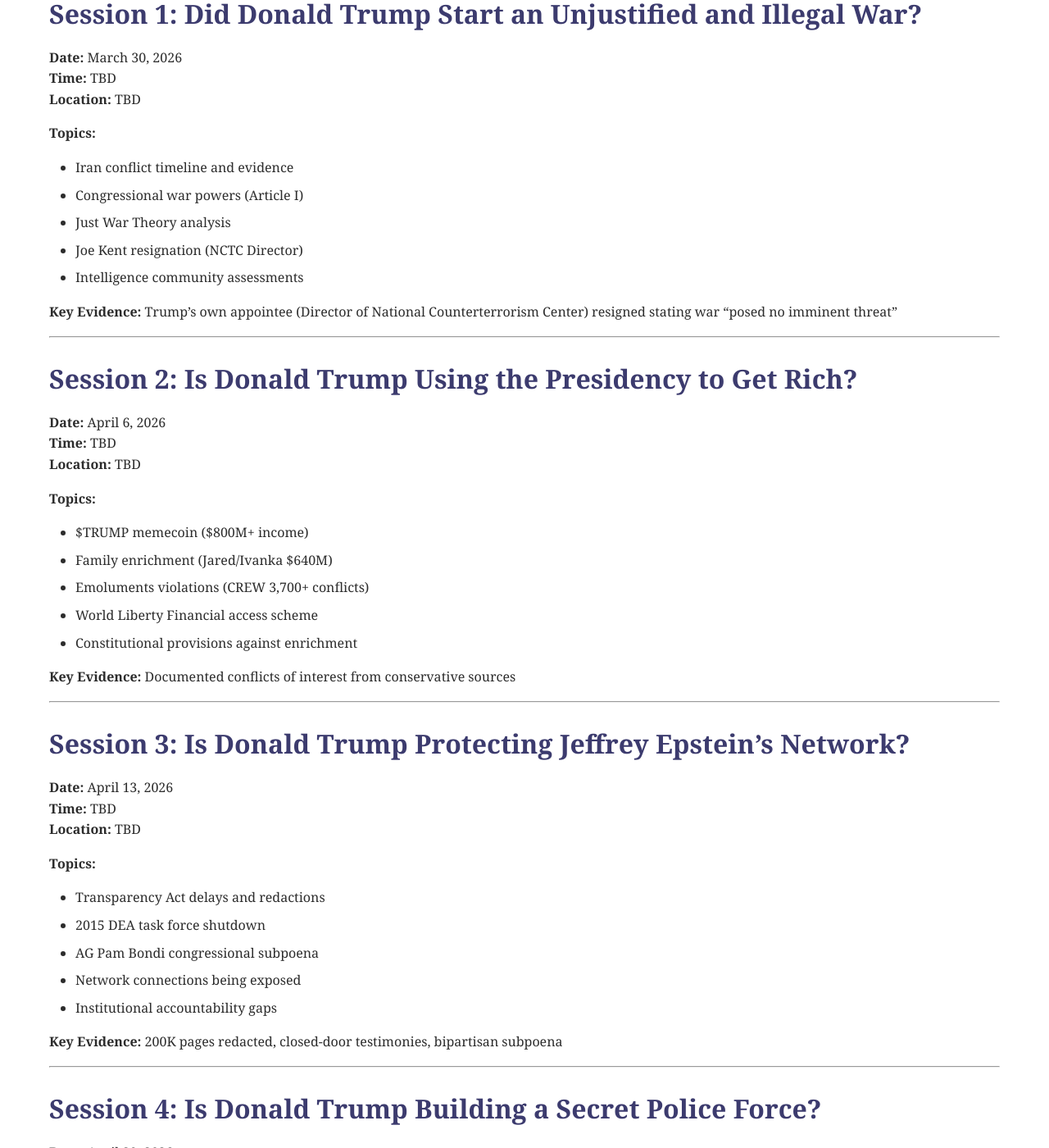
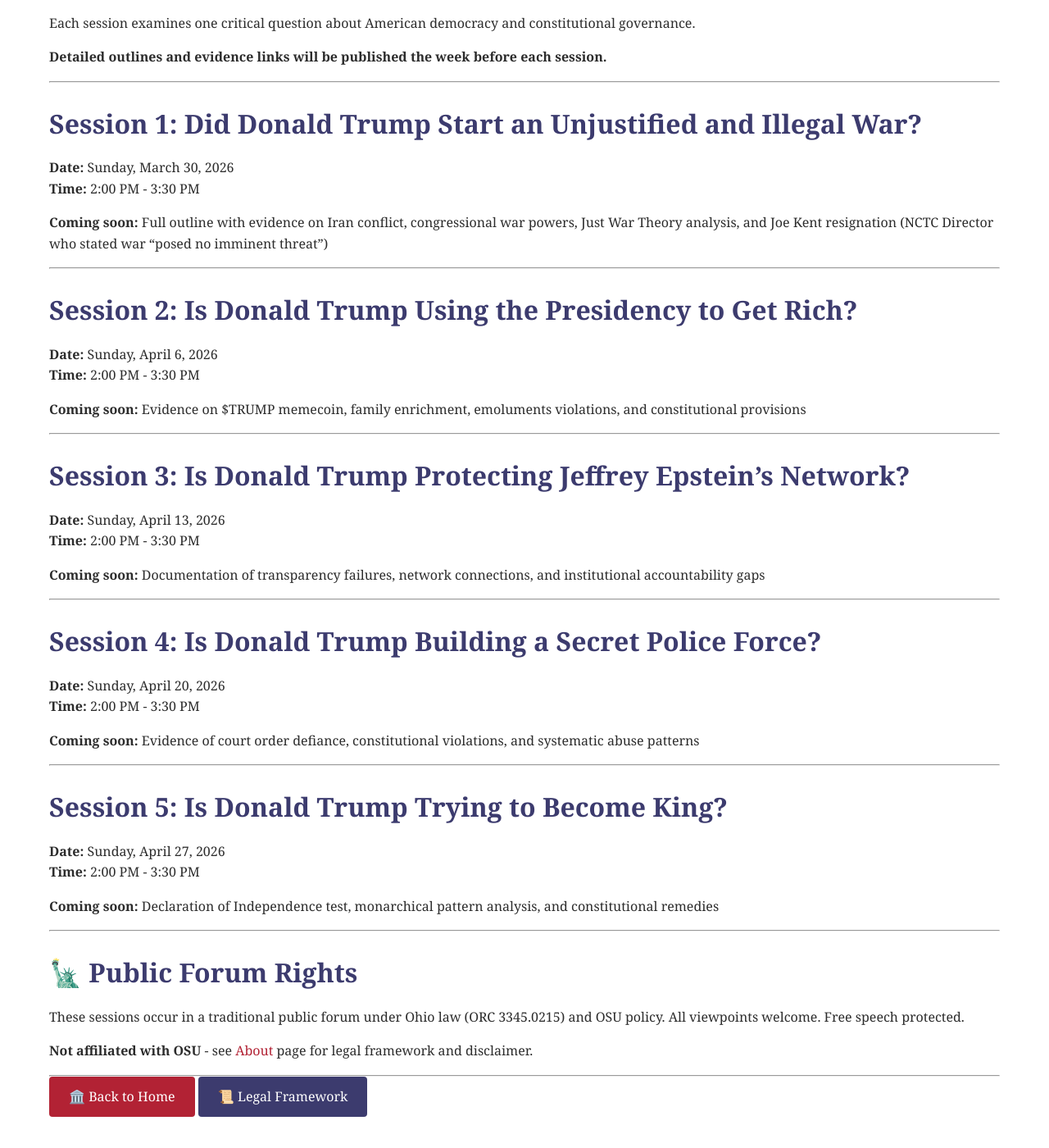
Before and after one commit to beren1hand/citizenstevephd.github.io, a Jekyll site: the page built from sessions.md, in a window 1280 px wide and 1400 px high, scrolled down 525 px. Shown: the whole window at 82% size. Built offline with Jekyll 4.4.1, drawn with Linux system fonts in a browser that asks for light colours; some of the changed text lies outside the part shown.

Commit message:
Phased rollout setup: teaser homepage, Session 1 detail page (unpublished), rollout workflow

```diff
--- a/sessions.md
+++ b/sessions.md
@@ -1,108 +1,74 @@
 ---
 layout: default
-title: Sessions
+title: Oval Hours Schedule
 ---
 
-# 📚 The Five Sessions
+# 📚 Citizen Steve's Oval Hours
 
-## Schedule: Weekly Starting March 30, 2026
+## Five Sundays: March 30 - April 27, 2026
 
-Each session is 90 minutes, examining one critical question with evidence-based analysis.
+**Location:** The Oval, Ohio State University
+**Time:** 2:00 PM - 3:30 PM (each session)
+**Format:** Evidence presentation, open discussion, Q&A
+
+Each session examines one critical question about American democracy and constitutional governance.
+
+**Detailed outlines and evidence links will be published the week before each session.**
 
 ---
 
 ## Session 1: Did Donald Trump Start an Unjustified and Illegal War?
 
-**Date:** March 30, 2026
-**Time:** TBD
-**Location:** TBD
+**Date:** Sunday, March 30, 2026
+**Time:** 2:00 PM - 3:30 PM
 
-**Topics:**
-- Iran conflict timeline and evidence
-- Congressional war powers (Article I)
-- Just War Theory analysis
-- Joe Kent resignation (NCTC Director)
-- Intelligence community assessments
-
-**Key Evidence:** Trump's own appointee (Director of National Counterterrorism Center) resigned stating war "posed no imminent threat"
+**Coming soon:** Full outline with evidence on Iran conflict, congressional war powers, Just War Theory analysis, and Joe Kent resignation (NCTC Director who stated war "posed no imminent threat")
 
 ---
 
 ## Session 2: Is Donald Trump Using the Presidency to Get Rich?
 
-**Date:** April 6, 2026
-**Time:** TBD
-**Location:** TBD
+**Date:** Sunday, April 6, 2026
+**Time:** 2:00 PM - 3:30 PM
 
-**Topics:**
-- $TRUMP memecoin ($800M+ income)
-- Family enrichment (Jared/Ivanka $640M)
-- Emoluments violations (CREW 3,700+ conflicts)
-- World Liberty Financial access scheme
-- Constitutional provisions against enrichment
-
-**Key Evidence:** Documented conflicts of interest from conservative sources
+**Coming soon:** Evidence on $TRUMP memecoin, family enrichment, emoluments violations, and constitutional provisions
 
 ---
 
 ## Session 3: Is Donald Trump Protecting Jeffrey Epstein's Network?
 
-**Date:** April 13, 2026
-**Time:** TBD
-**Location:** TBD
+**Date:** Sunday, April 13, 2026
+**Time:** 2:00 PM - 3:30 PM
 
-**Topics:**
-- Transparency Act delays and redactions
-- 2015 DEA task force shutdown
-- AG Pam Bondi congressional subpoena
-- Network connections being exposed
-- Institutional accountability gaps
-
-**Key Evidence:** 200K pages redacted, closed-door testimonies, bipartisan subpoena
+**Coming soon:** Documentation of transparency failures, network connections, and institutional accountability gaps
 
 ---
 
 ## Session 4: Is Donald Trump Building a Secret Police Force?
 
-**Date:** April 20, 2026
-**Time:** TBD
-**Location:** TBD
+**Date:** Sunday, April 20, 2026
+**Time:** 2:00 PM - 3:30 PM
 
-**Topics:**
-- ICE court order defiance (12+ violations)
-- Sexual assault patterns (1,224+ complaints)
-- Rape protections deliberately revoked
-- White supremacist recruitment evidence
-- Constitutional violations
-
-**Key Evidence:** Federal judges documenting systematic defiance, Republican senators condemning racism
+**Coming soon:** Evidence of court order defiance, constitutional violations, and systematic abuse patterns
 
 ---
 
 ## Session 5: Is Donald Trump Trying to Become King?
 
-**Date:** April 27, 2026
-**Time:** TBD
-**Location:** TBD
+**Date:** Sunday, April 27, 2026
+**Time:** 2:00 PM - 3:30 PM
 
-**Topics:**
-- Declaration of Independence test (20 of 27 grievances match)
-- Curtis Yarvin's "CEO monarchy" blueprint
-- Pattern synthesis across all four domains
-- Constitutional remedies citizens can demand
-- Free and fair elections, impeachment, accountability
-
-**Key Evidence:** Founders' own standard for tyranny applied to current governance patterns
+**Coming soon:** Declaration of Independence test, monarchical pattern analysis, and constitutional remedies
 
 ---
 
-## Registration
+## 🗽 Public Forum Rights
 
-**Coming soon:** Registration details and venue information
+These sessions occur in a traditional public forum under Ohio law (ORC 3345.0215) and OSU policy. All viewpoints welcome. Free speech protected.
 
-**Questions?** Email steve@citizenstevephd.com
+**Not affiliated with OSU** - see [About](/about) page for legal framework and disclaimer.
 
 ---
 
 <a href="/" class="button">🏛️ Back to Home</a>
-<a href="/resources" class="button button-blue">🔍 View Resources</a>
+<a href="/about" class="button button-blue">📜 Legal Framework</a>
```
Also changed, not shown: ROLLOUT-PLAN.md (added, +312 -0 lines), index.md (+42 -35 lines), session1.md (added, +229 -0 lines).
